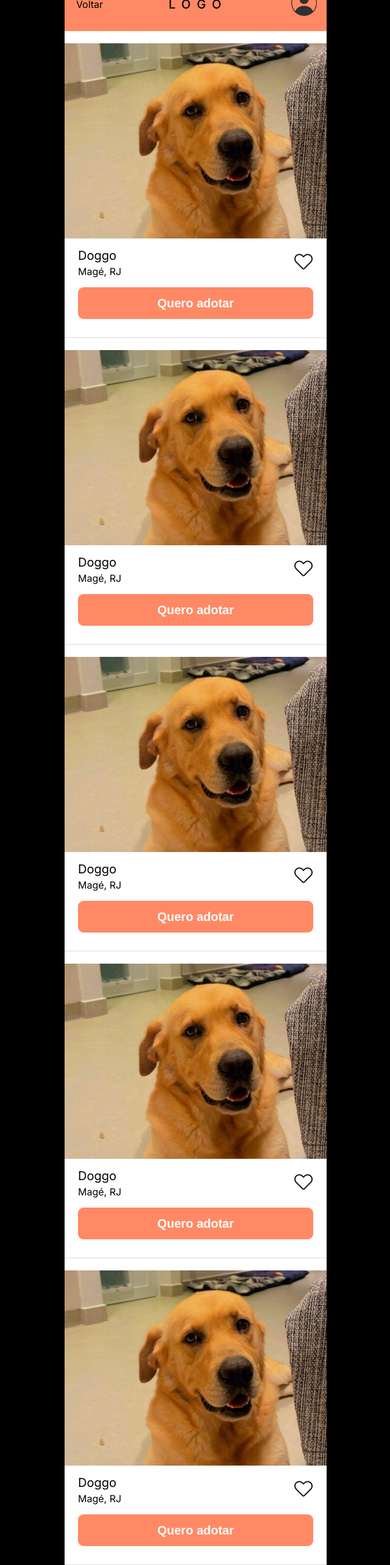
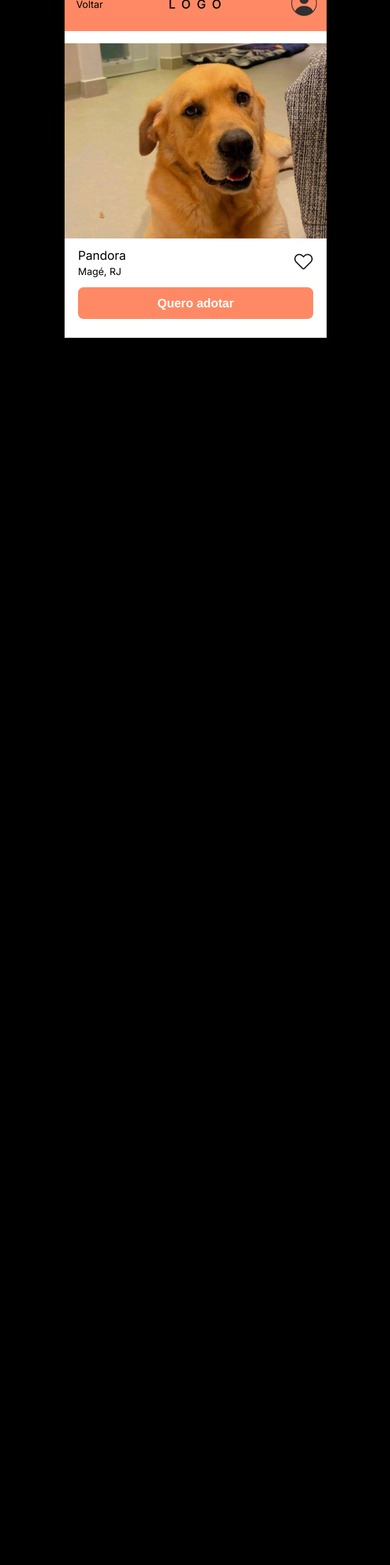
Before and after one commit to carolinadiniz/guardiaopet, an Angular app: page /home in a window 1280 px wide. Shown: the part 38-2604 px from the top of the page at 61% size, without its empty margins (319-959 px from the left). After the commit the page ends 800 px from the top, so only its background shows below. Built offline with nearby package versions, Linux system fonts and the light colour scheme.

Commit message:
Update files

```diff
--- a/src/app/components/animal-card/animal-card.component.ts
+++ b/src/app/components/animal-card/animal-card.component.ts
@@ -9,7 +9,7 @@ export class AnimalCardComponent{
   data = {
     "id": 0,
     "id-doador": 0,
-    "nome": "Doggo",
+    "nome": "Pandora",
     "imageUrl": "../../../assets/images/animal1.jpeg",
     "localizacao": ["RJ", "Magé"],
     "peso": 15,
@@ -21,5 +21,4 @@ export class AnimalCardComponent{
     "email": "exemplo@gmail.com",
     "telefone": "(21) 98765-4321"
   }
-
 }
--- a/src/app/pages/home/home.component.html
+++ b/src/app/pages/home/home.component.html
@@ -1,5 +1 @@
 <app-animal-card></app-animal-card>
-<app-animal-card></app-animal-card>
-<app-animal-card></app-animal-card>
-<app-animal-card></app-animal-card>
-<app-animal-card></app-animal-card>
```
